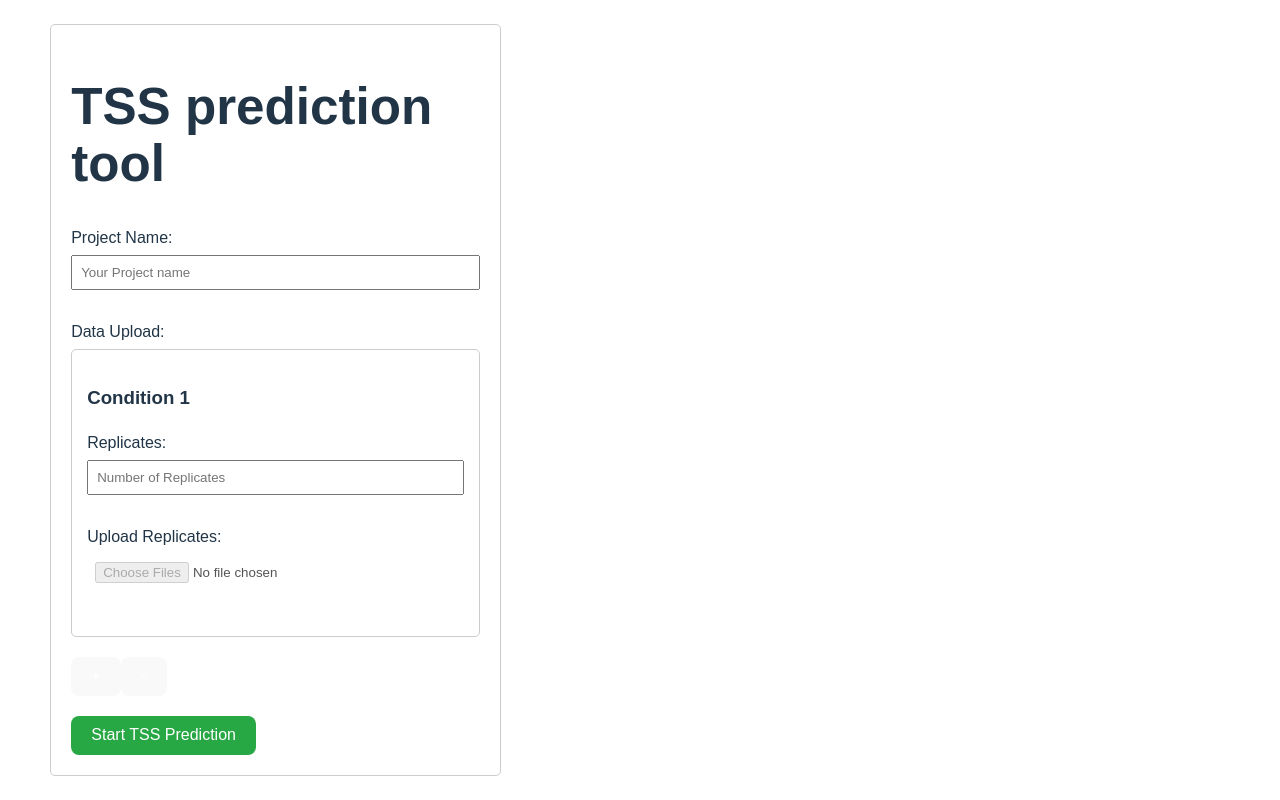
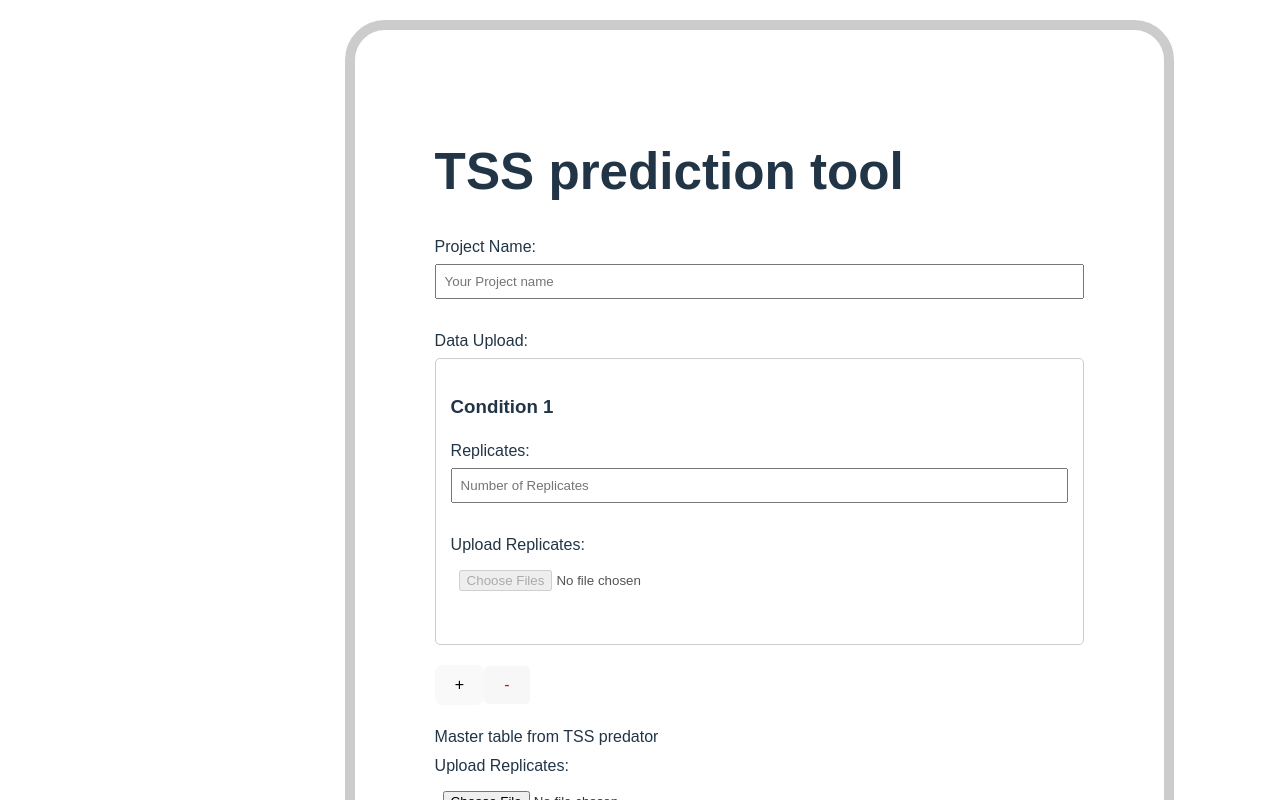
Before and after one commit to Integrative-Transcriptomics/tss-prediction-comparison, a React (Vite) app in the folder client-side-interface-prototype/: page / in a window 1280 px wide. Shown: the top 800 px of the page. Built offline with nearby package versions, Linux system fonts and the light colour scheme.

Commit message:
fixed -button, added masterTable upload

```diff
--- a/client-side-interface-prototype/src/App.css
+++ b/client-side-interface-prototype/src/App.css
@@ -5,15 +5,16 @@
 }
 
 .project-form {
-  border: 1px solid #ccc;
-  padding: 20px;
-  border-radius: 5px;
+  border: 10px solid #ccc;
+  padding: 80px;
+  border-radius: 40px;
   /*adjust the following parameters to make the window fill out more of the screen
     width generally makes everthing bigger, margin makes the spaces between elements bigger,
     auto centers it vertically (first argument of margin) or horizontally (second argument of margin)
   */
-  width: 80%;
-  margin: 0 auto;
+  width: 100%;
+  height: 100%;
+  margin: 0px 50%;
 }
 
 .form-group {
@@ -34,19 +35,20 @@ input[type="file"] {
   box-sizing: border-box;
 }
 
+/* In this button class one can change the font color of the +, -, and the "Start TSS Prediction" button*/
 button {
   padding: 10px 20px;
-  background-color: #007bff;
-  color: white;
+  background-color: #14aa00;
+  color: rgb(0, 0, 0);
   border: none;
   border-radius: 5px;
   cursor: pointer;
 }
 
 .remove-button {
-  padding: 5px 20px;
-  background-color: darkred;
-  color: white;
+  padding: 10px 20px;
+  background-color: rgb(247, 247, 247);
+  color: rgb(255, 0, 0);
   border: none;
   border-radius: 5px;
   cursor: pointer;
@@ -68,11 +70,11 @@ button {
 
 
 .remove-button:hover {
-  background-color: #7A0000;
+  background-color: #888888;
 }
 
 button:hover {
-  background-color: #0056b3;
+  background-color: #888888;
 }
 
 .start-button {
@@ -80,7 +82,7 @@ button:hover {
 }
 
 .start-button:hover {
-  background-color: #218838;
+  background-color: #63f800;
 }
 
 .condition {
--- a/client-side-interface-prototype/src/ProjectForm.jsx
+++ b/client-side-interface-prototype/src/ProjectForm.jsx
@@ -1,5 +1,6 @@
 import React, { useState } from 'react';
 import Condition from './Condition';
+import TssMasterTable from './TssMasterTable';
 
 function ProjectForm() {
   const [projectName, setProjectName] = useState('');
@@ -47,8 +48,12 @@ function ProjectForm() {
         {conditions.map((condition) => (
           <Condition key={condition.id} id={condition.id} />
         ))}
-        <button type="button" onClick={addCondition}>+</button>
-        <button type="button" onClick={deleteCondition}>-</button>
+        <button className="button" onClick={addCondition}>+</button>
+        <button className="remove-button" onClick={deleteCondition}>-</button>
+      </div>
+      <div className = "tss-master-table">
+        <label>Master table from TSS predator</label>
+        <TssMasterTable />
       </div>
       <button className="start-button" onClick={handleSubmit}>Start TSS Prediction</button>
     </div>
--- /dev/null
+++ b/client-side-interface-prototype/src/TssMasterTable.jsx
@@ -0,0 +1,27 @@
+import React, { useState } from 'react';
+
+function TssMasterTable() {
+     const [ file, setFile ] = useState(null);
+
+     const handleFileUpload = (e) => {
+        const selectedFile = Array.from(e.target.file);
+
+
+
+      };
+
+      return (
+
+        <div className="form-group">
+        <label>Upload Replicates:</label>
+        <input
+          type="file"
+          onChange={handleFileUpload}
+          accept=".tsv"
+        />
+        </div>
+
+      );
+}
+
+export default TssMasterTable;
```
